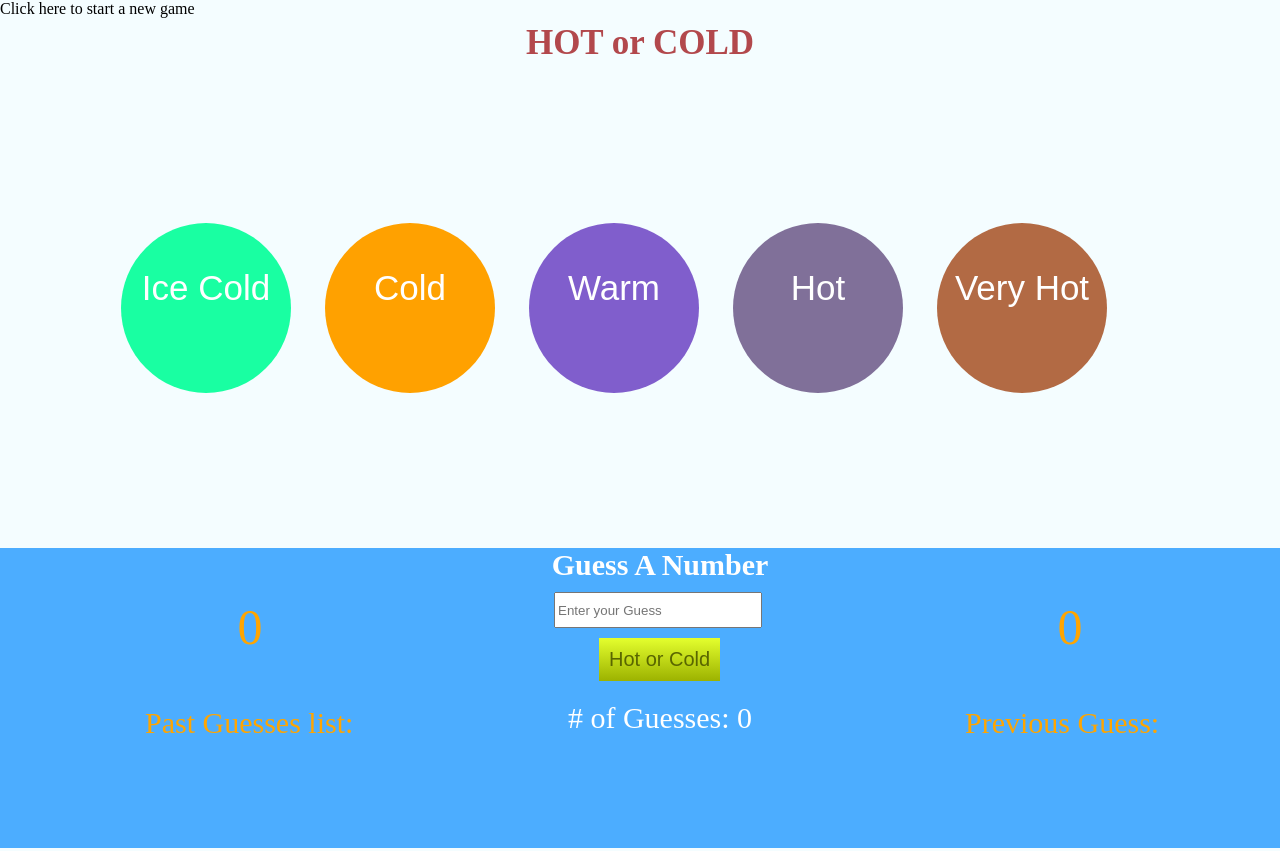
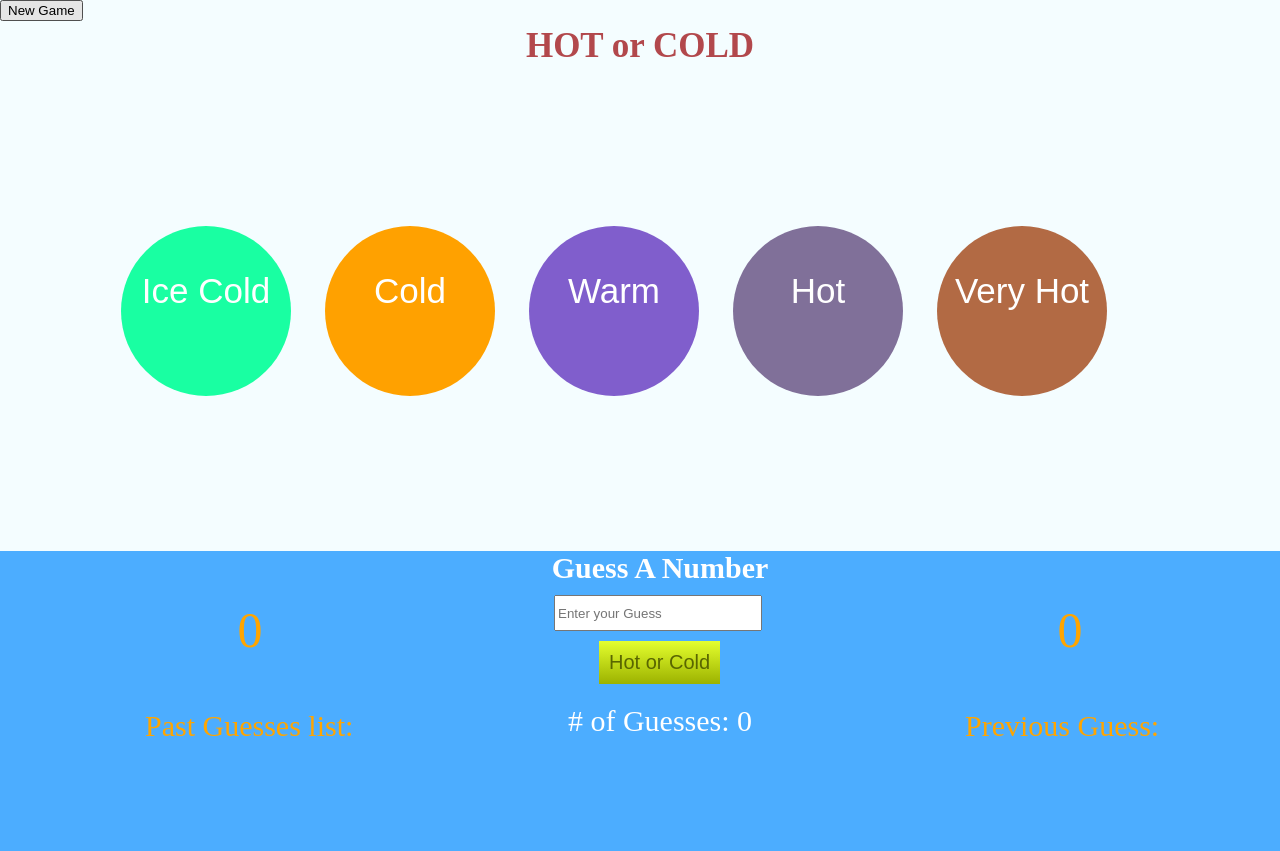
Before and after one commit to Vindicus/HotCold, a plain HTML site: page index.html in a window 1280 px wide. Shown: the top 851 px of the page. Drawn offline with nearby package versions, Linux system fonts and the light colour scheme.

Commit message:
Changed "create new game" to button element

```diff
--- a/index.html
+++ b/index.html
@@ -9,7 +9,7 @@
   </head>
   <body>
     <div class="Wrapper">
-      <a class="new"href="#">Click here to start a new game</a>
+      <button class="new">New Game</button>
       <h1 id="Title">HOT or COLD</h1>
       <div class="FeedbackPreview">
         <div class="Feedbacks">
```
